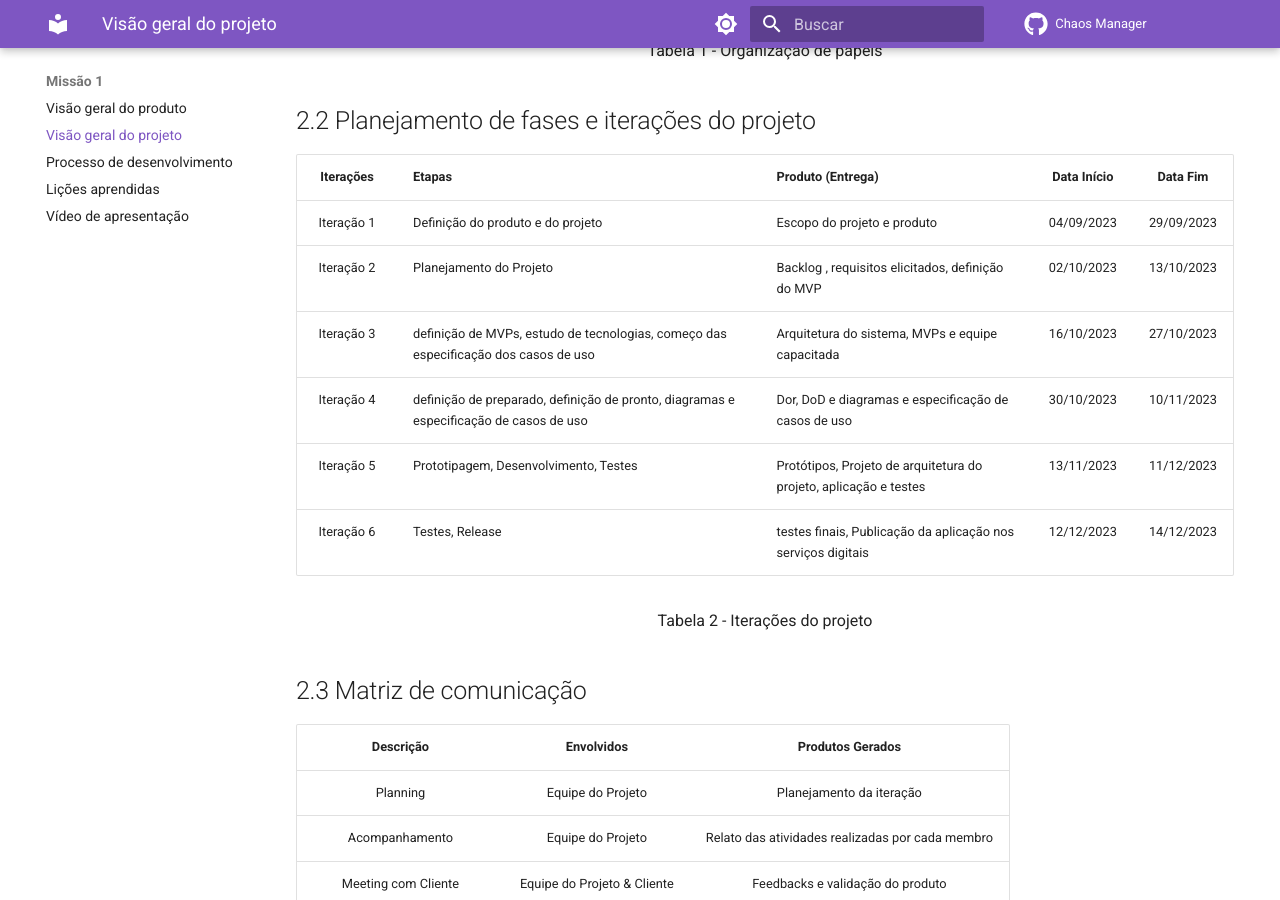
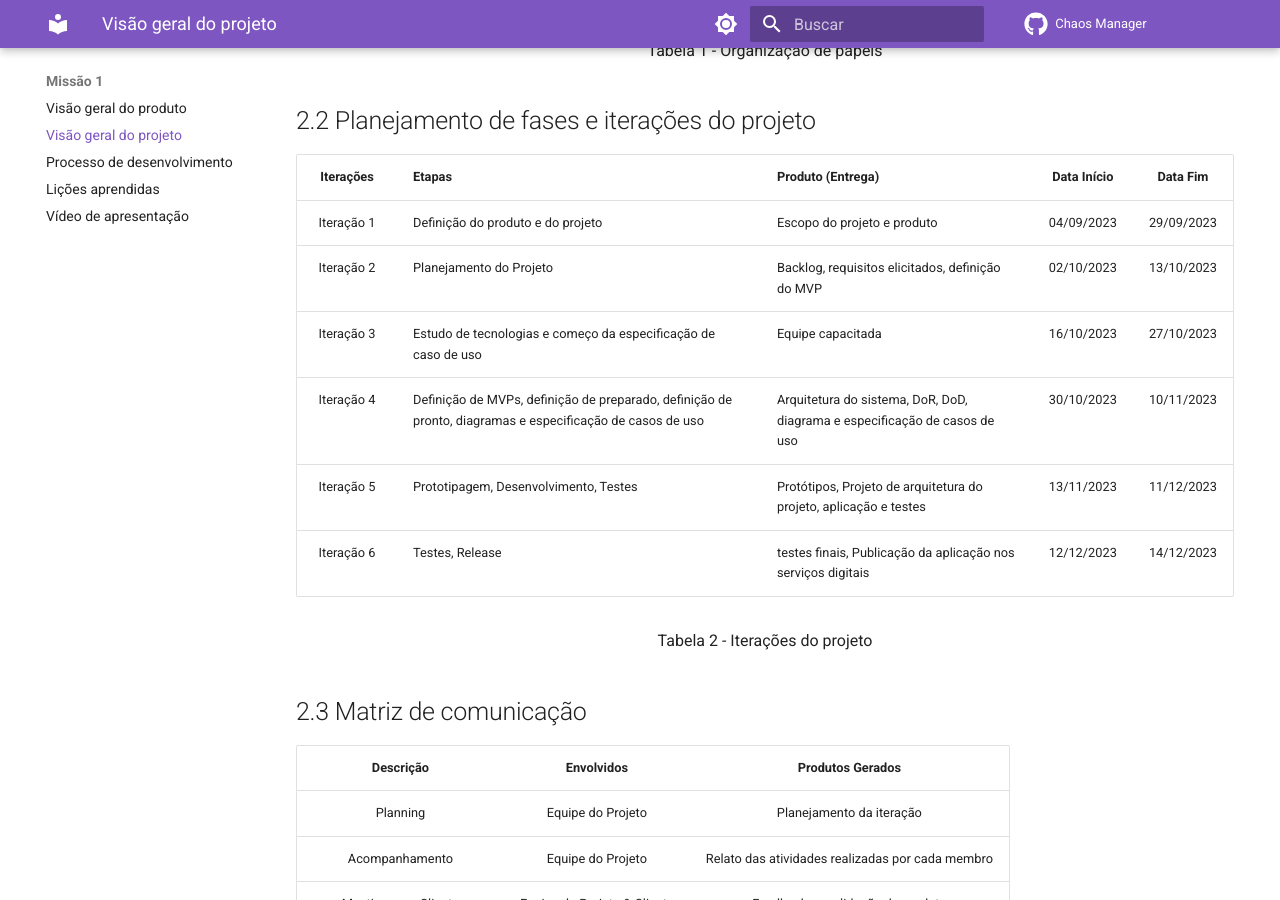
Before and after one commit to mdsreq-fga-unb/2023.2-ChaosManager, an MkDocs documentation site: the page built from docs/visao_projeto.md, in a window 1280 px wide and 900 px high, scrolled down 883 px. Built offline with MkDocs 1.6.1 and Material for MkDocs 9.7.7, drawn with Linux system fonts in a browser that asks for light colours; comment, search, counter and statistics services are not loaded.

Commit message:
Update visao_projeto.md

```diff
--- a/docs/visao_projeto.md
+++ b/docs/visao_projeto.md
@@ -27,9 +27,9 @@ Tabela 1 - Organização de papeis
 | **Iterações** | **Etapas**                                                        | **Produto (Entrega)**                             | **Data Início** | **Data Fim** |
 | :-----------: | :---------------------------------------------------------------- | :------------------------------------------------ | :-------------: | :----------: |
 |  Iteração 1   | Definição do produto e do projeto                                 | Escopo do projeto e produto                       |   04/09/2023    |  29/09/2023  |
-|  Iteração 2   | Planejamento do Projeto                                           | Backlog , requisitos elicitados, definição do MVP |   02/10/2023    |  13/10/2023  |
-|  Iteração 3   | definição de MVPs, estudo de tecnologias, começo das especificação dos casos de uso | Arquitetura do sistema, MVPs e equipe capacitada  |   16/10/2023    |  27/10/2023  |
-|  Iteração 4   | definição de preparado,  definição de pronto, diagramas e especificação de casos de uso | Dor, DoD e diagramas e especificação de casos de uso |   30/10/2023    |  10/11/2023  |
+|  Iteração 2   | Planejamento do Projeto                                           | Backlog, requisitos elicitados, definição do MVP |   02/10/2023    |  13/10/2023  |
+|  Iteração 3   | Estudo de tecnologias e começo da especificação de caso de uso | Equipe capacitada  |   16/10/2023    |  27/10/2023  |
+|  Iteração 4   | Definição de MVPs, definição de preparado,  definição de pronto, diagramas e especificação de casos de uso | Arquitetura do sistema, DoR, DoD, diagrama e especificação de casos de uso |   30/10/2023    |  10/11/2023  |
 |  Iteração 5   | Prototipagem, Desenvolvimento, Testes | Protótipos,  Projeto de arquitetura do projeto, aplicação e testes     |   13/11/2023    |  11/12/2023  |
 |  Iteração 6   | Testes, Release                                                           | testes finais, Publicação da aplicação nos serviços digitais     |   12/12/2023    |  14/12/2023  |
 
```
